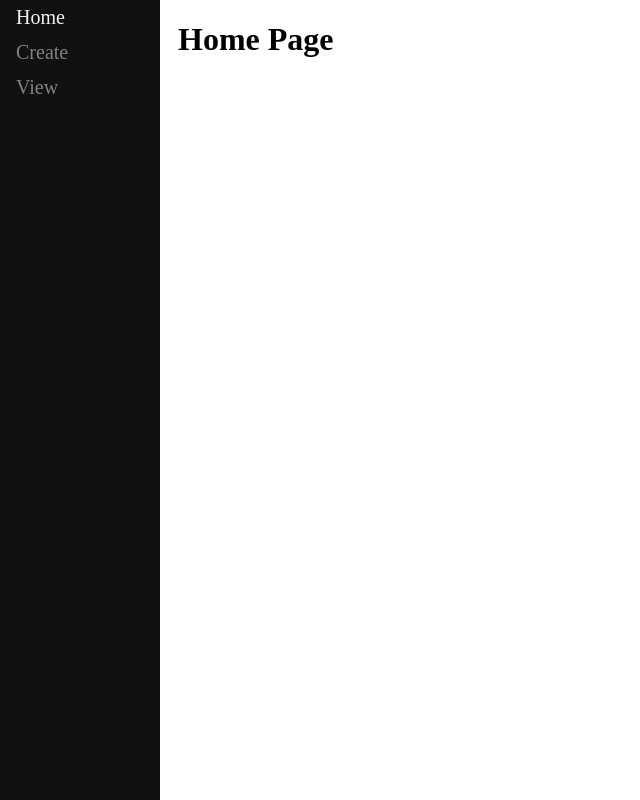
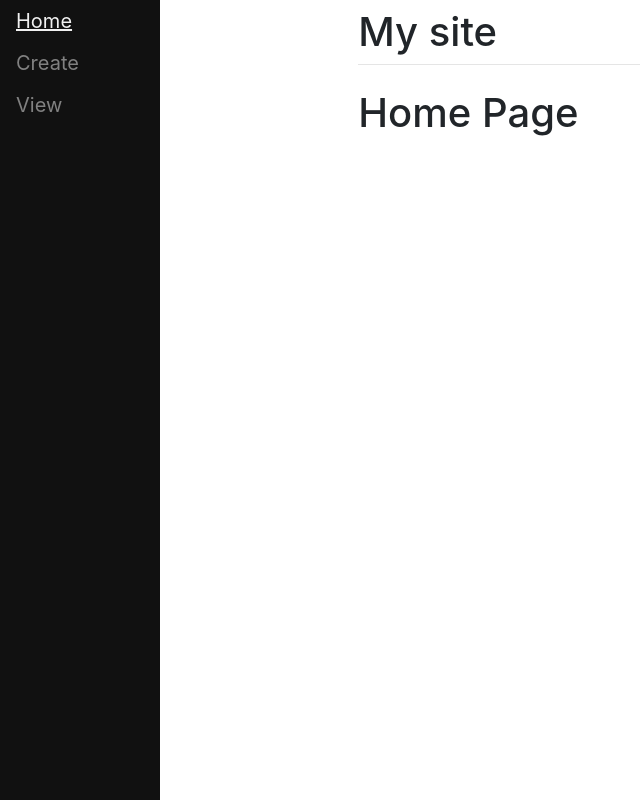
Before and after one commit to floatingnahid22/Django-Remind, a Django app: page /home/ in a window 1280 px wide. Shown: the whole page, without its empty margins (0-640 px from the left). Run offline with Django 3.2, Linux system fonts and the light colour scheme.

Commit message:
update base.html

```diff
--- a/mysite/main/templates/main/base.html
+++ b/mysite/main/templates/main/base.html
@@ -1,9 +1,7 @@
 <!DOCTYPE html>
 <html lang="en">
 <head>
-    <meta charset="UTF-8">
-    <meta http-equiv="X-UA-Compatible" content="IE=edge">
-    <meta name="viewport" content="width=device-width, initial-scale=1.0">
+
     <style type="text/css">
         .sidenav {
             height: 100%;
@@ -35,6 +33,11 @@
         }
 
     </style>
+    <meta charset="utf-8">
+    <meta name="viewport" content="width=device-width, initial-scale=1, shrink-to-fit=no">
+
+    <link rel="stylesheet" href="https://cdn.jsdelivr.net/npm/bootstrap@4.3.1/dist/css/bootstrap.min.css" integrity="sha384-ggOyR0iXCbMQv3Xipma34MD+dH/1fQ784/j6cY/iJTQUOhcWr7x9JvoRxT2MZw1T" crossorigin="anonymous">
+
     <title>{% block title %} Nahid's site{% endblock %}</title>
 </head>
 <body>
@@ -44,10 +47,19 @@
         <a href="/2">View</a>
     </div>
     <div id="content", name="content", class="main">
-        {% block content %}
+        <div class="row justify-content-center">
+            <div class="col-8">
+                <h1 class="mt-2">My site</h1>
+                <hr class="mt-0 mb-4">
+                {% block content %}
 
 
-        {% endblock %}
+                {% endblock %}
+            </div>
+        </div>
     </div>
+    <script src="https://code.jquery.com/jquery-3.3.1.slim.min.js" integrity="sha384-q8i/X+965DzO0rT7abK41JStQIAqVgRVzpbzo5smXKp4YfRvH+8abtTE1Pi6jizo" crossorigin="anonymous"></script>
+    <script src="https://cdn.jsdelivr.net/npm/popper.js@1.14.7/dist/umd/popper.min.js" integrity="sha384-UO2eT0CpHqdSJQ6hJty5KVphtPhzWj9WO1clHTMGa3JDZwrnQq4sF86dIHNDz0W1" crossorigin="anonymous"></script>
+    <script src="https://cdn.jsdelivr.net/npm/bootstrap@4.3.1/dist/js/bootstrap.min.js" integrity="sha384-JjSmVgyd0p3pXB1rRibZUAYoIIy6OrQ6VrjIEaFf/nJGzIxFDsf4x0xIM+B07jRM" crossorigin="anonymous"></script>
 </body>
 </html>
```
